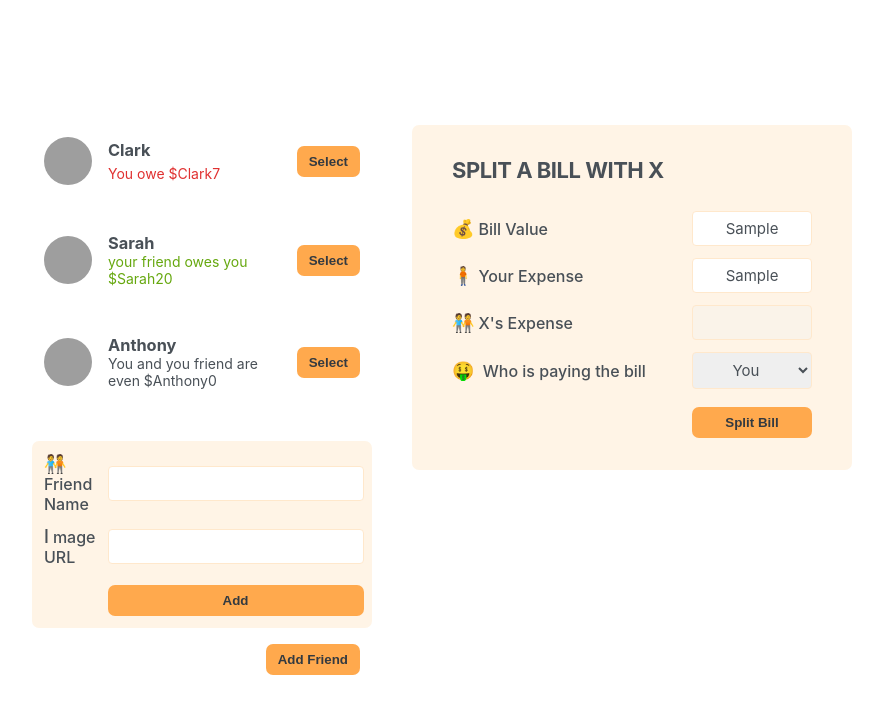
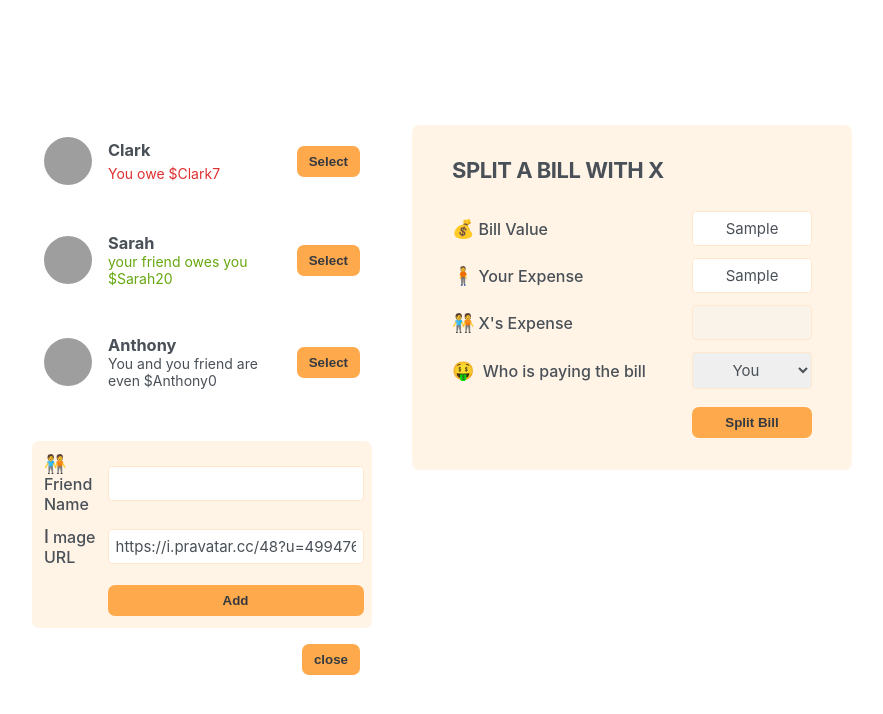
Before and after one commit to Reynoldscode/eat-N-Split-React-App, a React (Vite) app in the folder eatNSplit/: page / in a window 1280 px wide. Both pictures are taken after typing "Sample", "Sample" into the empty fields and a click on the button "Add Friend". Shown: the top 714 px of the page, without its empty margins (198-1081 px from the left). Built offline with nearby package versions, Linux system fonts and the light colour scheme; grey boxes are pictures that could not be loaded.

Commit message:
lifting up state from thefriendList to the App component tree

```diff
--- a/eatNSplit/src/App.jsx
+++ b/eatNSplit/src/App.jsx
@@ -1,21 +1,32 @@
 import { useState } from "react";
+import initialFriends from "./data.js";
 import FriendList from "./Component/FriendList.jsx";
 import AddFriendForm from "./Component/AddFriendForm.jsx";
 import Button from "./Component/Button.jsx";
 import BillForm from "./Component/BillForm.jsx";
+
 export default function App() {
+  const [friends, setFriends] = useState(initialFriends);
+
   const [showAddfriend, setShowAddFriend] = useState(false);
 
   function handleShowAddfriend() {
     setShowAddFriend((show) => !show);
   }
+
+  function handleAddFriend(friend) {
+    setFriends((friends) => [...friends, friend]);
+    setShowAddFriend(false);
+  }
   return (
     <>
       <div className="app">
         <div className="sidebar">
-          <FriendList />
-          {showAddfriend && <AddFriendForm />}
-          <Button onClick={handleShowAddfriend}>Add Friend</Button>
+          <FriendList friends={friends} />
+          {showAddfriend && <AddFriendForm onAddFriend={handleAddFriend} />}
+          <Button onClick={handleShowAddfriend}>
+            {showAddfriend ? "close" : "Add Friend"}
+          </Button>
         </div>
         <BillForm />
       </div>
--- a/eatNSplit/src/Component/AddFriendForm.jsx
+++ b/eatNSplit/src/Component/AddFriendForm.jsx
@@ -1,12 +1,36 @@
+import { useState } from "react";
 import Button from "./Button";
-export default function AddFriendForm() {
+
+export default function AddFriendForm({ onAddFriend }) {
+  const [name, setName] = useState("");
+  const [image, setImage] = useState("https://i.pravatar.cc/48?u=499476");
+
+  const id = crypto.randomUUID();
+
+  function handlSubmit(e) {
+    e.preventDefault();
+    if (!name || !image) return;
+    const newFriend = { id, name, image: `${image}?=${id}`, balance: 0 };
+    onAddFriend(newFriend);
+    setName("");
+    setImage("https://i.pravatar.cc/48?u=499476");
+  }
+
   return (
     <>
-      <form className="form-add-friend">
+      <form onSubmit={handlSubmit} className="form-add-friend">
         <label>🧑‍🤝‍🧑Friend Name</label>
-        <input type="text" />
+        <input
+          type="text"
+          value={name}
+          onChange={(e) => setName(e.target.value)}
+        />
         <label>Image URL</label>
-        <input type="text" />
+        <input
+          type="text"
+          value={image}
+          onChange={(e) => setImage(e.target.value)}
+        />
         <Button>Add</Button>
       </form>
     </>
--- a/eatNSplit/src/Component/FriendList.jsx
+++ b/eatNSplit/src/Component/FriendList.jsx
@@ -1,8 +1,7 @@
-import initialFriends from "../data";
 import Friend from "./Friend";
 
-export default function FriendList() {
-  const friends = initialFriends;
+export default function FriendList({ friends }) {
+  // const friends = initialFriends;
 
   return (
     <>
```
